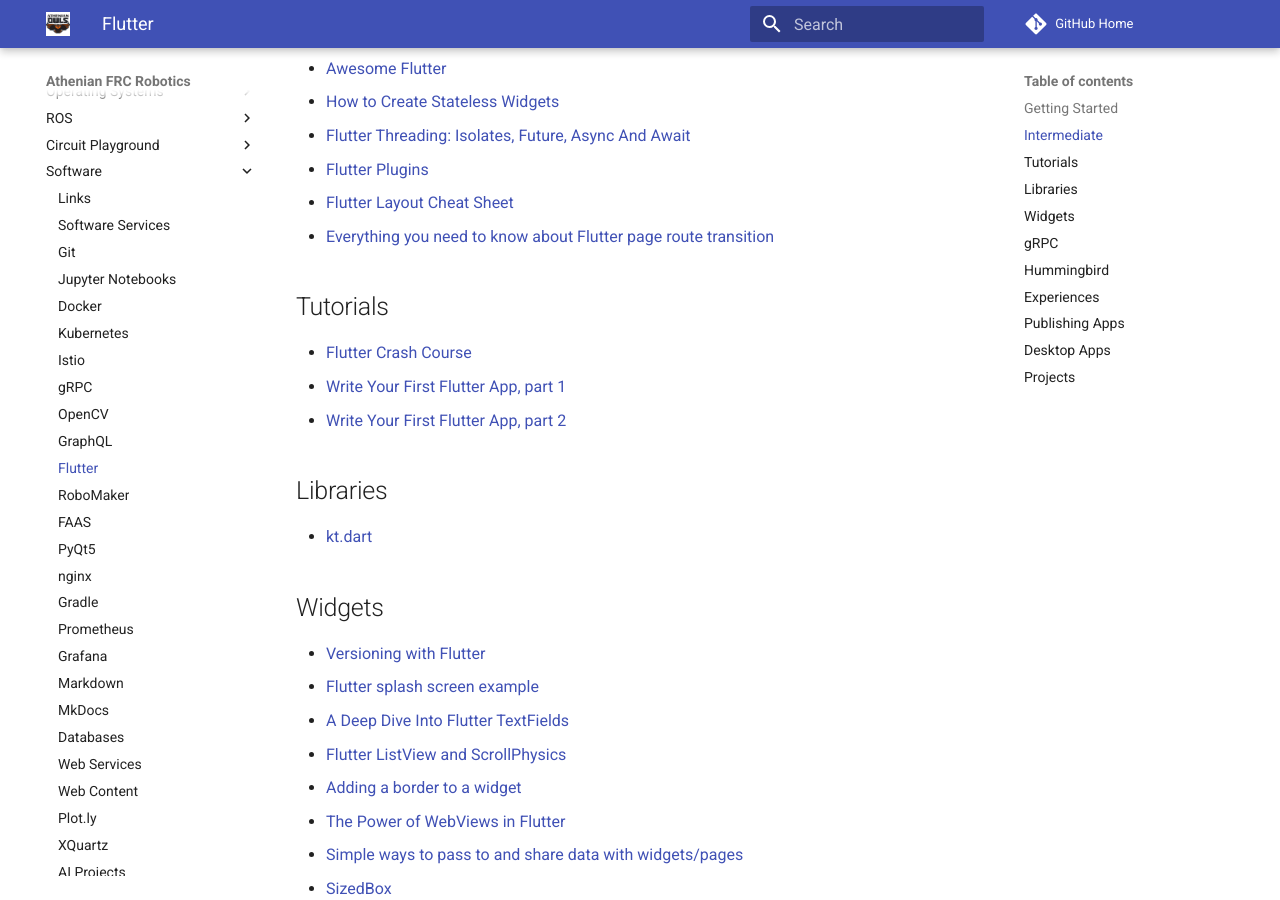
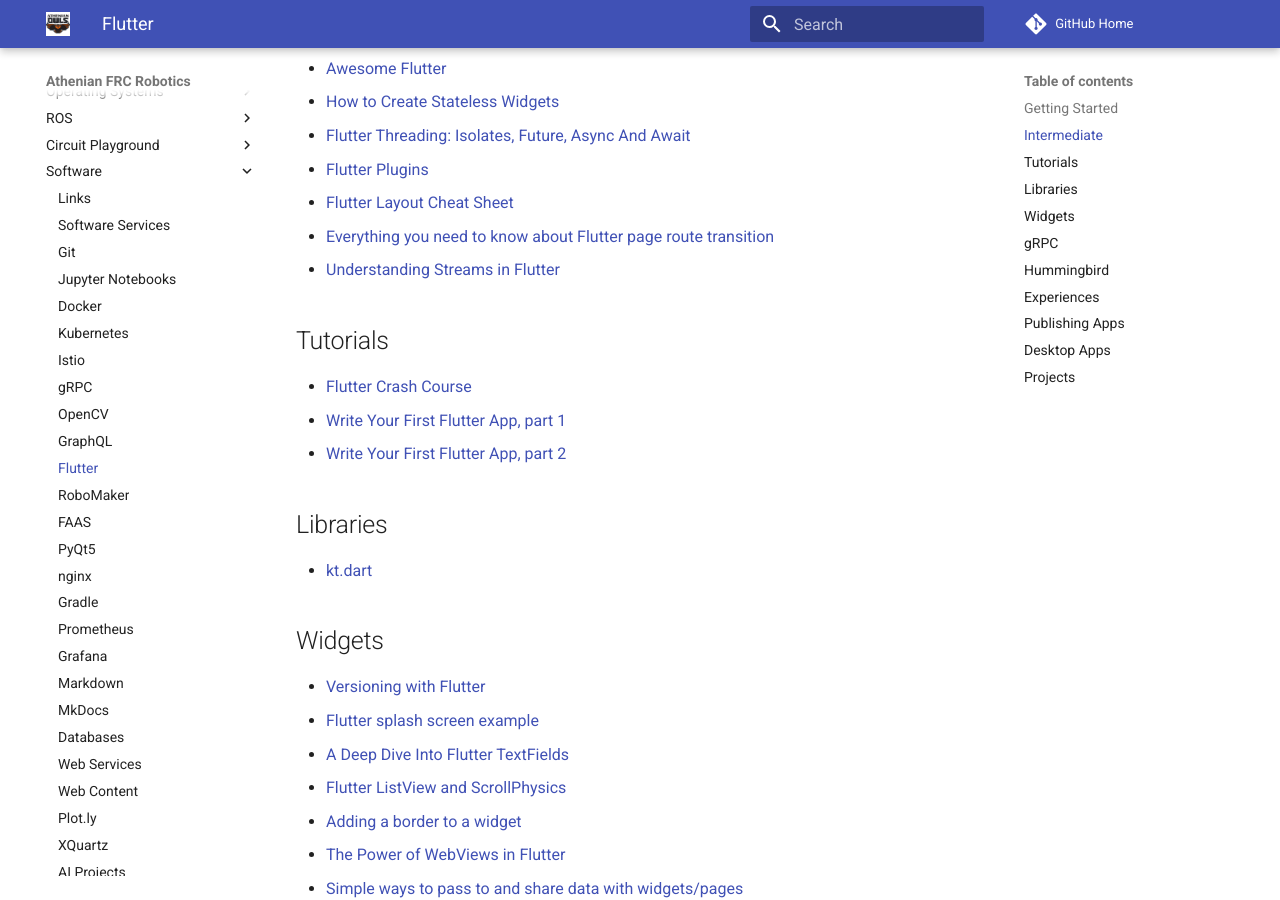
Before and after one commit to athenian-robotics/athenian-robotics-mkdocs, an MkDocs documentation site: the page built from docs/flutter.md, in a window 1280 px wide and 900 px high, scrolled down 928 px. Built offline with MkDocs 1.6.1 and Material for MkDocs 9.7.7, drawn with Linux system fonts in a browser that asks for light colours; comment, search, counter and statistics services are not loaded.

Commit message:
Update docs

```diff
--- a/docs/flutter.md
+++ b/docs/flutter.md
@@ -29,6 +29,7 @@
 * [Flutter Plugins](https://github.com/flutter/plugins)
 * [Flutter Layout Cheat Sheet](https://medium.com/flutter-community/flutter-layout-cheat-sheet-5363348d037e)
 * [Everything you need to know about Flutter page route transition](https://medium.com/flutter-community/everything-you-need-to-know-about-flutter-page-route-transition-9ef5c1b32823)
+* [Understanding Streams in Flutter](https://medium.com/flutter-community/understanding-streams-in-flutter-dart-827340437da6)
 
 ## Tutorials
 * [Flutter Crash Course](https://fluttercrashcourse.com)
```
